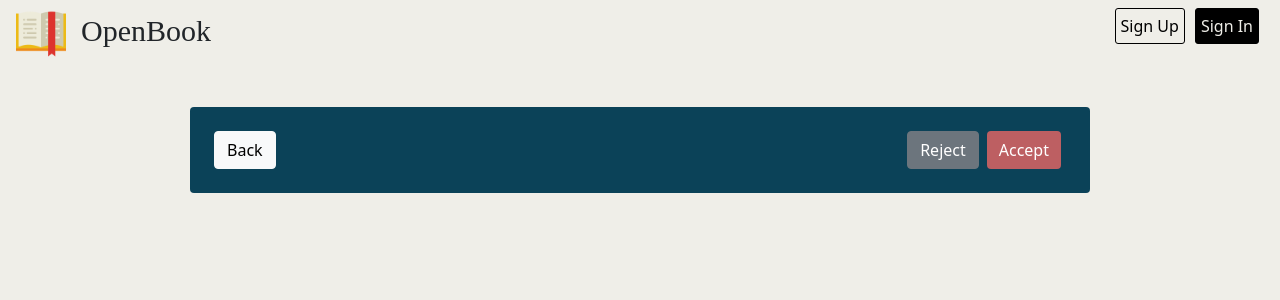
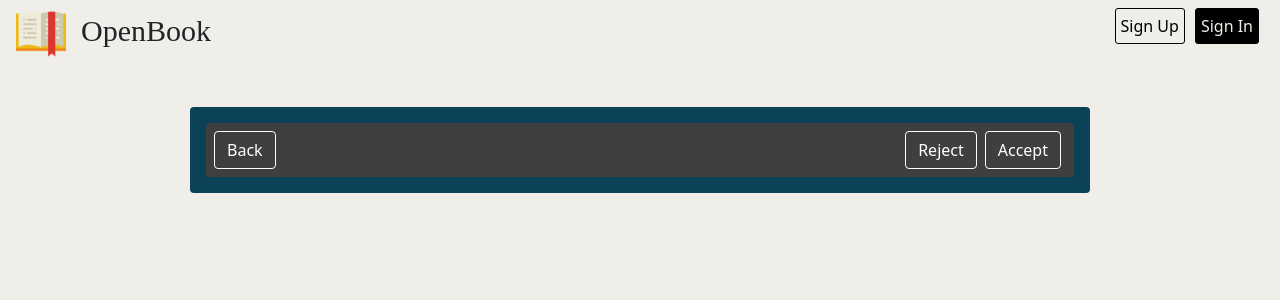
Before and after one commit to GauravS99/Open-Book, a React (Create React App) app: page /edit/1 in a window 1280 px wide. Shown: the top 300 px of the page. Built offline with nearby package versions, Linux system fonts and the light colour scheme; no server answers; the database is empty; the HTML template or start-up script is replaced by a standard one.

Commit message:
Add book view styles

```diff
--- a/src/components/Book/Book.css
+++ b/src/components/Book/Book.css
@@ -20,3 +20,29 @@
 .tab:last-child {
 	padding-right: 0;
 }
+
+.action-header {
+	background: rgb(63, 63, 63);
+	margin: 0;
+	border-radius: 5px 5px 0 0;
+}
+
+.action-header button {
+	background: none;
+	border: 1px solid white;
+	color: white;
+}
+
+.action-header button:hover {
+	background: white;
+	border: 1px solid white;
+	color: rgb(63, 63, 63);
+	filter: brightness(100%);
+}
+
+.doc-container {
+	margin: 0;
+	background: white;
+	border: 1px solid black;
+	border-radius: 0 0 5px 5px;
+}
--- a/src/components/Book/BookActionHeader.tsx
+++ b/src/components/Book/BookActionHeader.tsx
@@ -1,5 +1,6 @@
+import './Book.css';
 import React, { useState, useEffect } from 'react';
-import {useHistory} from 'react-router-dom';
+import { useHistory } from 'react-router-dom';
 import Book from '../../models/Book';
 import { AuthUser } from '../../models/User';
 import AuthService from '../../services/authService';
@@ -15,10 +16,10 @@ export enum BookHeaderState {
 
 interface PropTypes {
 	state: BookHeaderState;
-    params ?: {
-        book ?: Book;
+	params?: {
+		book?: Book;
 	};
-    onAction : (action: BookHeaderAction) => void;
+	onAction: (action: BookHeaderAction) => void;
 
 	// react-router
 	// history: any;
@@ -31,13 +32,13 @@ export enum BookHeaderAction {
 	Reject = 'Reject',
 	Vote = 'Vote',
 	Submit = 'Submit',
-    Cancel = 'Cancel' ,
+	Cancel = 'Cancel',
 }
 
 // case state
 
-const BookActionHeader = (props: PropTypes) : JSX.Element => {
-    const {state, onAction} = props;
+const BookActionHeader = (props: PropTypes): JSX.Element => {
+	const { state, onAction } = props;
 
 	const history = useHistory();
 
@@ -46,28 +47,28 @@ const BookActionHeader = (props: PropTypes) : JSX.Element => {
 	};
 
 	return (
-        <div className="p-2 d-flex">
+		<div className="p-2 d-flex action-header">
 			<button className="btn btn-light" onClick={onClickBack}> Back </button>
 			<div className="d-flex w-100 justify-content-end">
 				{
 					state === BookHeaderState.DocumentView &&
-                    <React.Fragment>
+					<>
 						<button className="btn btn-primary" onClick={() => onAction(BookHeaderAction.Edit)}>Edit</button>
-                    </React.Fragment>
+					</>
 				}
 				{
 					state === BookHeaderState.DocumentEdit &&
-                    <React.Fragment>
+					<>
 						<button className="btn btn-secondary me-2" onClick={() => onAction(BookHeaderAction.Cancel)}>Cancel</button>
 						<button className="btn btn-primary" onClick={() => onAction(BookHeaderAction.Submit)}>Submit</button>
-                    </React.Fragment>
+					</>
 				}
 				{
 					state === BookHeaderState.EditView &&
-                    <React.Fragment>
+					<>
 						<button className="btn btn-secondary me-2" onClick={() => onAction(BookHeaderAction.Reject)}> Reject </button>
 						<button className="btn btn-primary" onClick={() => onAction(BookHeaderAction.Accept)}> Accept </button>
-                    </React.Fragment>
+					</>
 				}
 			</div>
 		</div>
--- a/src/components/Book/BookDocumentView.tsx
+++ b/src/components/Book/BookDocumentView.tsx
@@ -1,3 +1,4 @@
+import './Book.css';
 import React, { useState, useEffect } from 'react';
 import Book from '../../models/Book';
 import Edit from '../../models/Edit';
@@ -10,10 +11,10 @@ interface PropTypes {
 	book: Book | null;
 }
 
-const BookDocumentView = (props: PropTypes) : JSX.Element => {
-    const {book} = props;
+const BookDocumentView = (props: PropTypes): JSX.Element => {
+	const { book } = props;
 
-    if(!book){
+	if (!book) {
 		return <div></div>;
 	}
 
@@ -25,7 +26,7 @@ const BookDocumentView = (props: PropTypes) : JSX.Element => {
 
 	const onSubmitEdit = async () => {
 		const editableDiv = document.getElementById('editableBook');
-        if(editableDiv){
+		if (editableDiv) {
 			const value = editableDiv.textContent as string;
 
 			// awdfawd
@@ -65,29 +66,26 @@ const BookDocumentView = (props: PropTypes) : JSX.Element => {
 	};
 
 	const onHeaderAction = (action: BookHeaderAction) => {
-        if(action === BookHeaderAction.Edit){
+		if (action === BookHeaderAction.Edit) {
 			setState(BookHeaderState.DocumentEdit);
 			setEditing(true);
 		}
-        else if(action === BookHeaderAction.Cancel){
+		else if (action === BookHeaderAction.Cancel) {
 			setState(BookHeaderState.DocumentView);
 			setEditing(false);
 		}
-        else if(action === BookHeaderAction.Submit){
+		else if (action === BookHeaderAction.Submit) {
 			onSubmitEdit();
 		}
 	};
 
 	return (
 		<div>
-            <div>
 			<BookActionHeader
-                    state={ state }
+				state={state}
 				onAction={onHeaderAction}
 			/>
-            </div>
-            <div>
-                <div className='p-3 bg-colour-5 text-dark mt-4'>
+			<div className='doc-container p-3 text-dark'>
 				<div className="text-center mb-4">
 					<h4>{book.title}</h4>
 				</div>
@@ -100,7 +98,6 @@ const BookDocumentView = (props: PropTypes) : JSX.Element => {
 				}
 			</div>
 		</div>
-        </div>
 	);
 };
 
```
Lines whose indentation alone changed are shown as unchanged.
